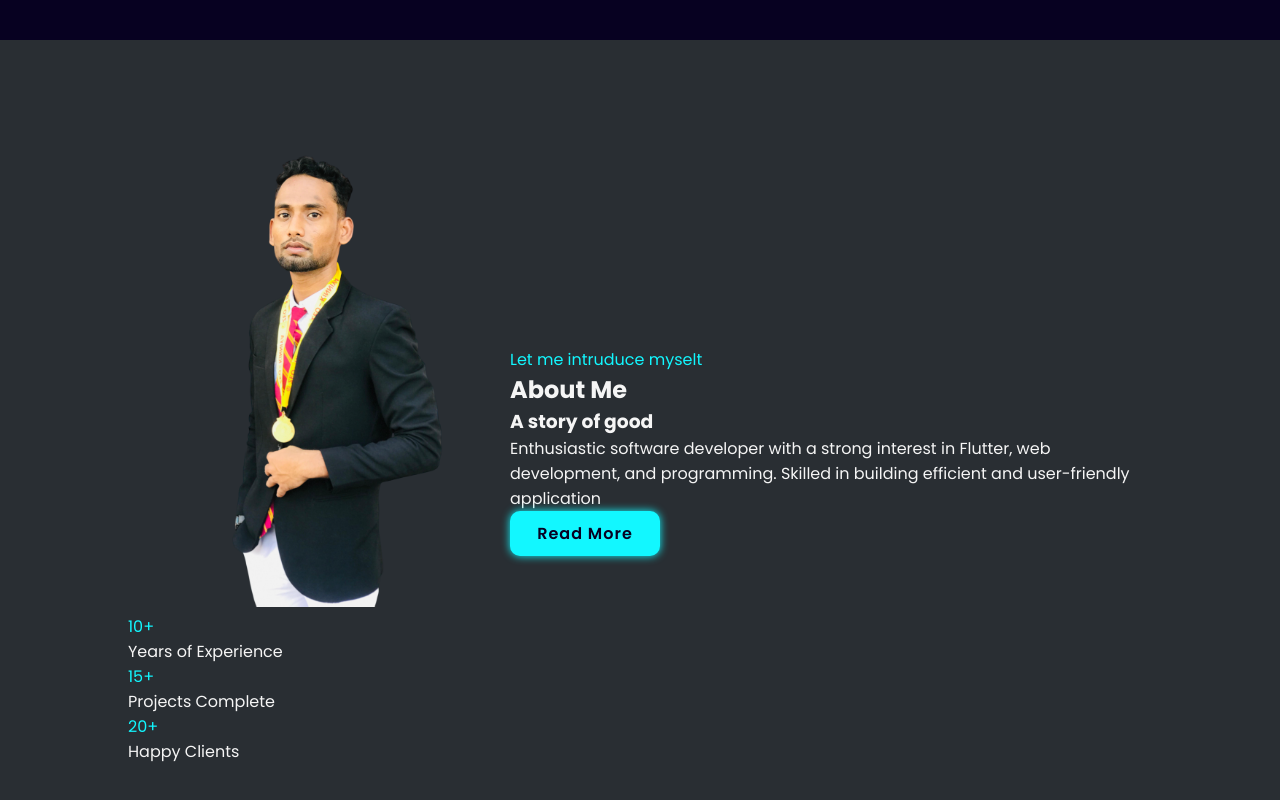
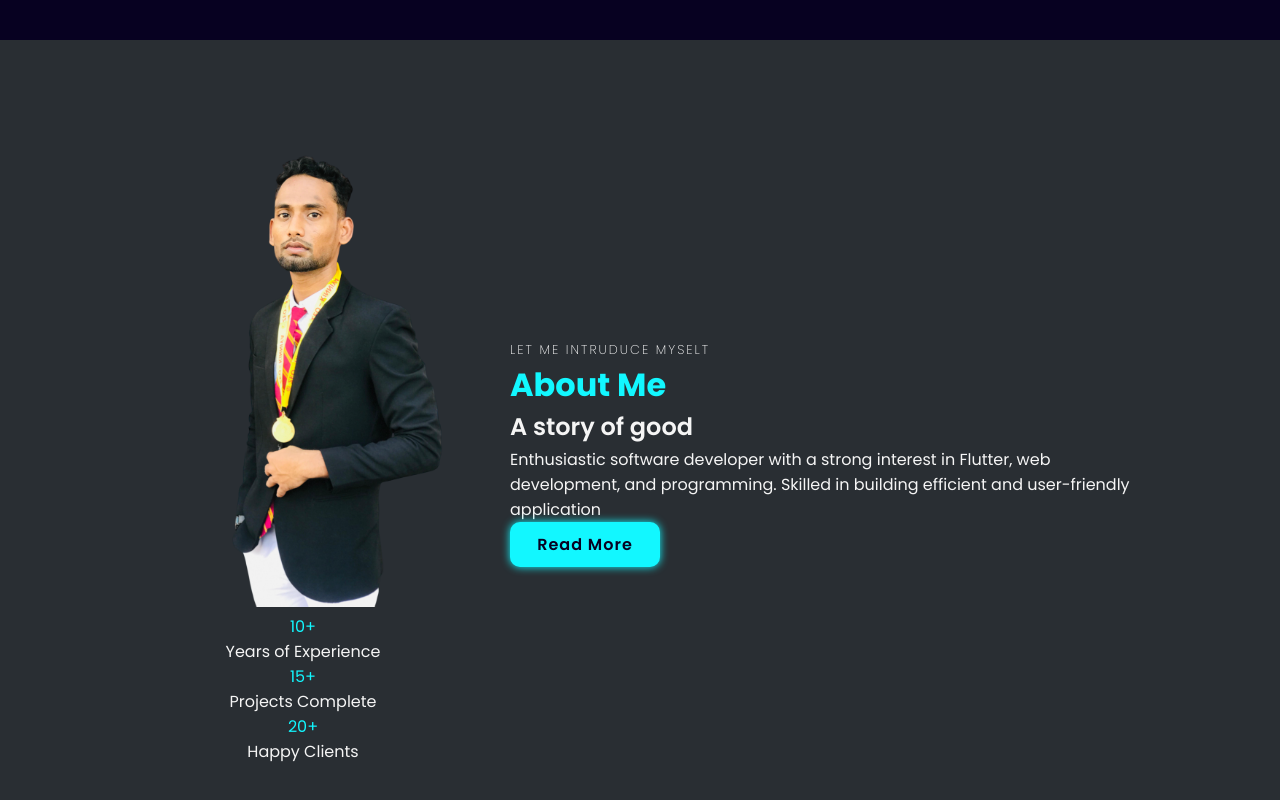
Before and after one commit to MMAhamedAakif/portfolio-pro, a plain HTML site: page index.html in a window 1280 px wide. Shown: the part 865-1665 px from the top of the page. Drawn offline with nearby package versions, Linux system fonts and the light colour scheme.

Commit message:
add: added the css for about section

```diff
--- a/styles.css
+++ b/styles.css
@@ -389,7 +389,7 @@ svg {
 .blob1 {
   width: 100%;
   height: 100%;
-  filter: drop-shadow(0 0 40px #12f7ff);
+  filter: drop-shadow(0 0 30px #12f7ff);
 }
 
 
@@ -403,3 +403,31 @@ svg {
     grid-gap: 2em;
     background: var(--secon-bg-color);
 }
+
+.about .img-about {
+    text-align: center;
+    position:relative;
+}
+
+.about .img-about .home-image1{
+    max-width: 400px;
+    height: auto;
+}
+
+.about-content span{
+    color: #fdfdfd;
+    font-size: .8rem;
+    font-weight: 200;
+    letter-spacing: 2px;
+    text-transform: uppercase;
+}
+.about-content h2{
+    color: var(--hover-color);
+    font-weight: 700;
+    font-size: var(--normal-font);
+}
+.about-content h3{
+    font-weight: 600;
+    font-size: 1.5rem;
+    margin-bottom: .2rem;
+}
```
